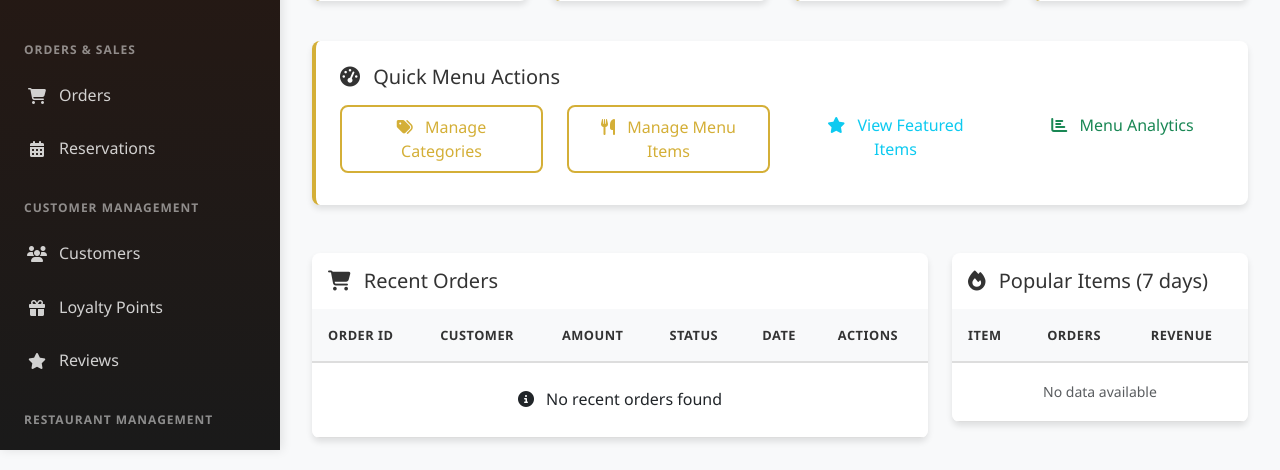
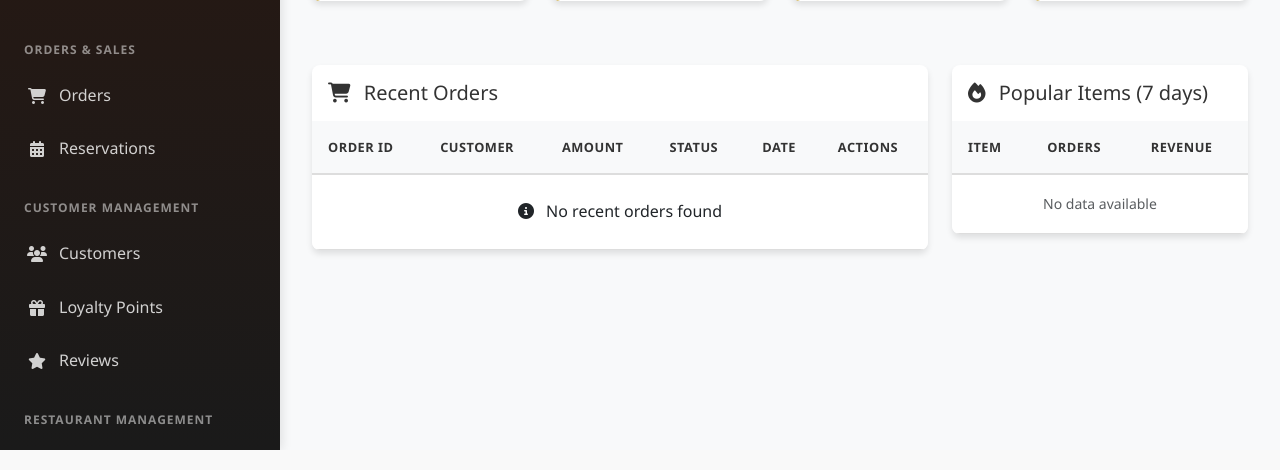
Before and after one commit to AsifJawad15/Restaurant-Management, a PHP site: page /admin/dashboard.php in a window 1280 px wide. Shown: the part 350-820 px from the top of the page. Run offline with PHP 8.4, Linux system fonts and the light colour scheme; a user stored in the database is signed in; data comes from the database, SQL or seed files in the repository; data that the repository does not hold is empty.

Commit message:
Fix quick menu actions section from dashboard

```diff
--- a/admin/dashboard.php
+++ b/admin/dashboard.php
@@ -158,44 +158,6 @@ $page_icon = 'fas fa-tachometer-alt';
                     </div>
                 </div>
 
-                <!-- Menu Management Quick Actions -->
-                <div class="row mb-4">
-                    <div class="col-lg-12">
-                        <div class="stats-card">
-                            <h5 class="mb-3">
-                                <i class="fas fa-tachometer-alt me-2"></i>
-                                Quick Menu Actions
-                            </h5>
-                            <div class="row">
-                                <div class="col-md-3">
-                                    <a href="categories.php" class="btn btn-outline-primary w-100 mb-2">
-                                        <i class="fas fa-tags me-2"></i>
-                                        Manage Categories
-                                    </a>
-                                </div>
-                                <div class="col-md-3">
-                                    <a href="menu-items.php" class="btn btn-outline-primary w-100 mb-2">
-                                        <i class="fas fa-utensils me-2"></i>
-                                        Manage Menu Items
-                                    </a>
-                                </div>
-                                <div class="col-md-3">
-                                    <a href="menu-items.php?category=0" class="btn btn-outline-info w-100 mb-2">
-                                        <i class="fas fa-star me-2"></i>
-                                        View Featured Items
-                                    </a>
-                                </div>
-                                <div class="col-md-3">
-                                    <a href="#" onclick="alert('Coming soon!')" class="btn btn-outline-success w-100 mb-2">
-                                        <i class="fas fa-chart-bar me-2"></i>
-                                        Menu Analytics
-                                    </a>
-                                </div>
-                            </div>
-                        </div>
-                    </div>
-                </div>
-
                 <!-- Recent Orders and Popular Items -->
                 <div class="row">
                     <div class="col-lg-8">
```
